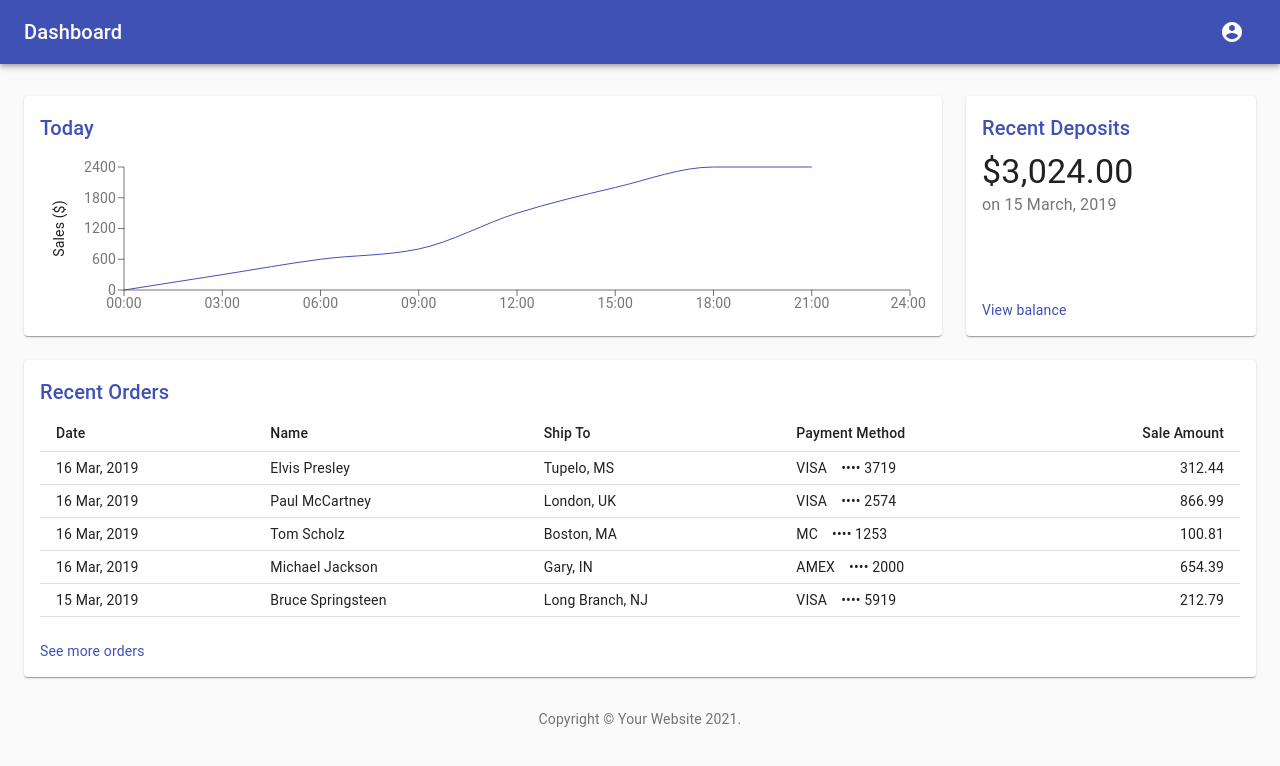
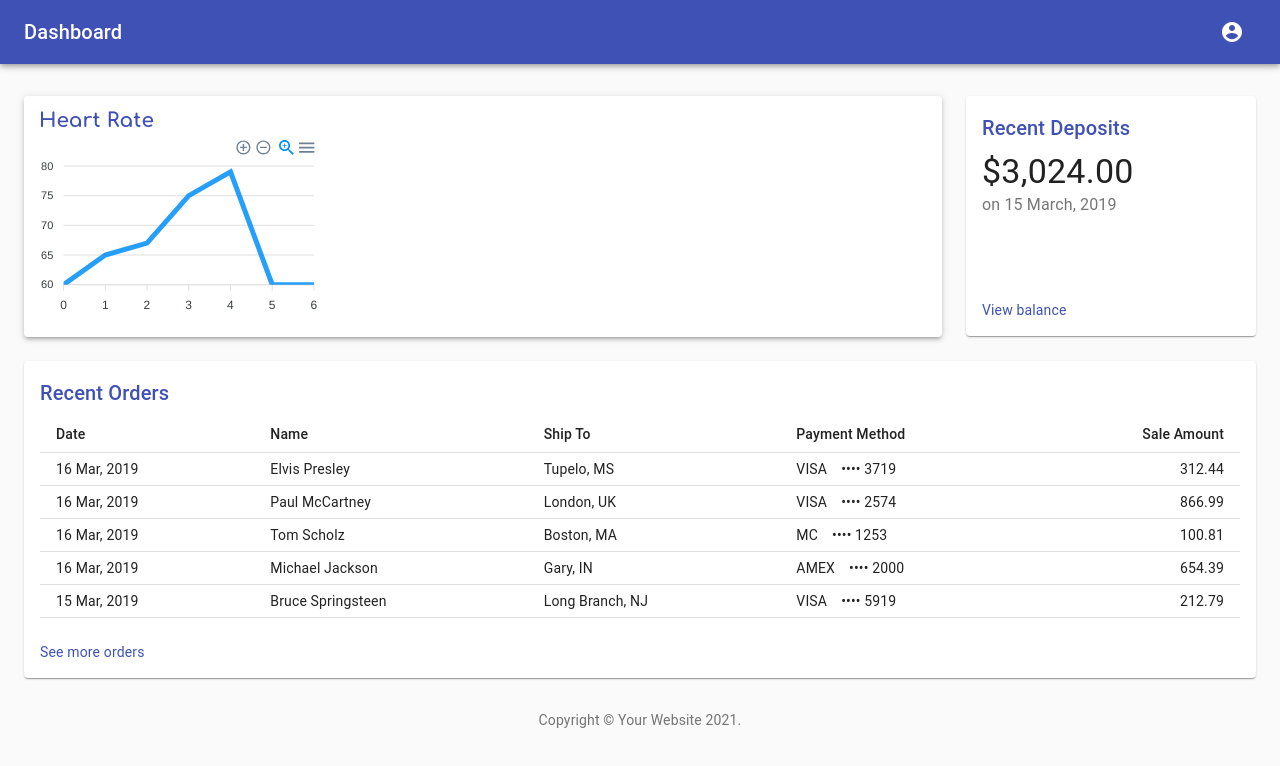
Before and after one commit to amcunio/WIT2021_Hackathon_structs, a React (Create React App) app: page /patient in a window 1280 px wide. Shown: the top 766 px of the page. Built offline with nearby package versions, Linux system fonts and the light colour scheme.

Commit message:
add heart Beat chart

```diff
--- a/src/components/PatientDashboard/Dashboard.jsx
+++ b/src/components/PatientDashboard/Dashboard.jsx
@@ -16,6 +16,7 @@ import AccountCircleIcon from "@material-ui/icons/AccountCircle";
 import Chart from "./LineChart";
 import Deposits from "./Deposits";
 import Orders from "./Orders";
+import HeartRate from "../HeartRate/heatRate";
 
 function Copyright() {
     return (
@@ -141,9 +142,7 @@ export default function Dashboard() {
             <Grid container spacing={3}>
               {/* Chart */}
               <Grid item xs={12} md={8} lg={9}>
-                <Paper className={fixedHeightPaper}>
-                  <Chart />
-                </Paper>
+                <HeartRate />
               </Grid>
               {/* Recent Deposits */}
               <Grid item xs={12} md={4} lg={3}>
```
